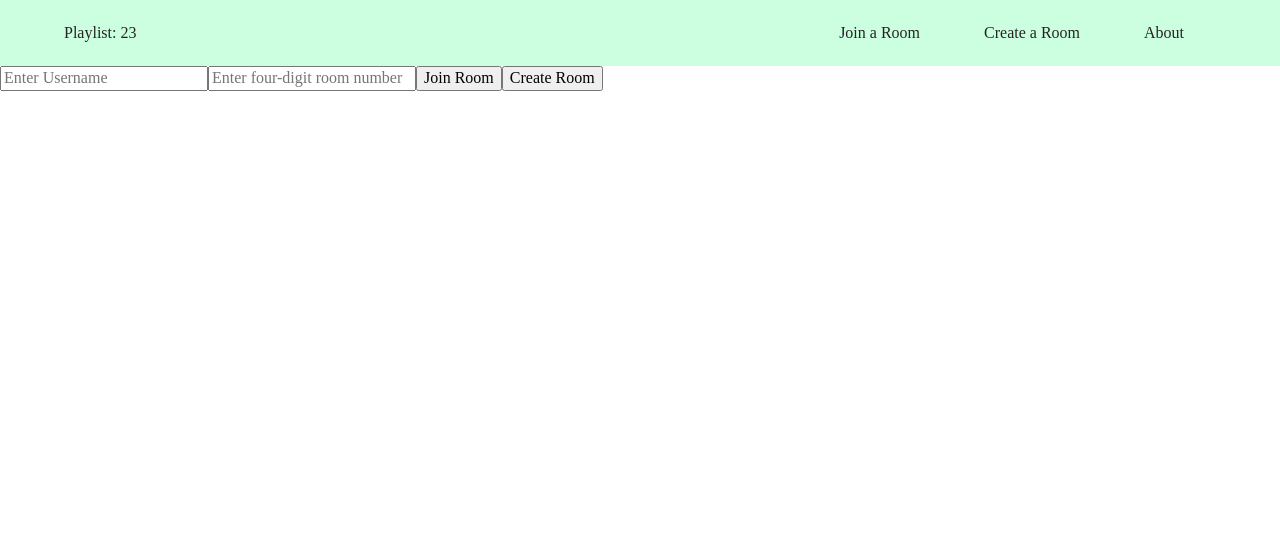
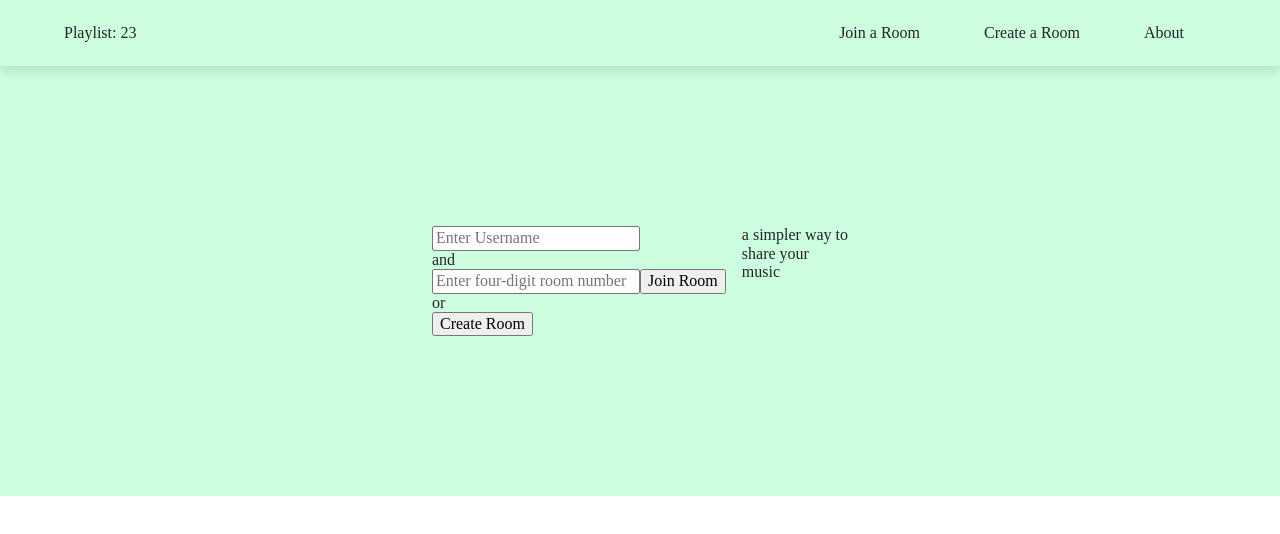
Before and after one commit to DaedalusFiction/playlist23, a React (Create React App) app in the folder client/: page / in a window 1280 px wide. Shown: the top 534 px of the page. Built offline with nearby package versions, Linux system fonts and the light colour scheme.

Commit message:
restructured home page html

```diff
--- a/client/src/App.css
+++ b/client/src/App.css
@@ -55,11 +55,19 @@ a {
     margin: 0 auto;
 }
 
+.flex {
+    display: flex;
+    gap: 1rem;
+}
+
 /* Header  */
 
 .header {
+    position: relative;
+    z-index: 1;
     background-color: var(--bg-primary);
     padding: 1.5rem 0;
+    box-shadow: 0px 5px 10px 1px rgba(0, 0, 0, 0.1);
 }
 
 .header .container {
@@ -79,3 +87,14 @@ a {
     text-decoration: underline;
     /* TODO: add animated underline */
 }
+
+/* Home */
+
+.home {
+    background-color: var(--bg-primary);
+}
+
+.home .flex {
+    justify-content: center;
+    padding: 20vh 0;
+}
--- a/client/src/routes/Home.js
+++ b/client/src/routes/Home.js
@@ -12,14 +12,33 @@ const Home = ({
 }) => {
     return (
         <>
+            <main className="home">
+                <div className="container">
+                    <div className="flex">
+                        <div className="home-left">
+                            <div className="home-buttons">
                                 <UsernameInput enterUsername={enterUsername} />
+                                <p>and</p>
                                 <JoinRoomButton
                                     joinRoom={joinRoom}
                                     roomNumber={roomNumber}
                                     enterRoomNumber={enterRoomNumber}
                                     joinError={joinError}
                                 />
+                                <p>or</p>
                                 <CreateRoomButton createRoom={createRoom} />
+                            </div>
+                        </div>
+                        <div className="home-right">
+                            <div className="home-hero">
+                                <p>a simpler way to</p>
+                                <p>share your</p>
+                                <p>music</p>
+                            </div>
+                        </div>
+                    </div>
+                </div>
+            </main>
         </>
     );
 };
--- a/client/src/routes/Room.js
+++ b/client/src/routes/Room.js
@@ -5,34 +5,34 @@ import moment from "moment";
 import "moment-timezone";
 
 const Room = ({ username }) => {
+    const [userName, setUsername] = useState(username);
     const params = useParams();
     const ENDPOINT = "http://localhost:4001";
+    //socket create as useState element and initialized so that it won't create a new connection every time page rerenders
     const [socket, setSocket] = useState(socketIOClient.connect(ENDPOINT));
 
     const [chatMessages, setChatMessages] = useState([
+        //welcome message
         {
             time: moment().format("h:mm a"),
             key: Date.now(),
             room: params.roomID,
-            user: username,
+            user: userName,
             message: `Welcome to room: ${params.roomID}`,
         },
     ]);
 
     useEffect(() => {
         socket.emit("joinRoom", params.roomID);
-        return () => {
-            socket.emit("leaveRoom", params.roomID);
-        };
     }, [params.roomID, socket]);
 
     useEffect(() => {
-        console.log("adding listeners");
+        //add listener for new chat messages, updates messages
         socket.on("chatMessage", (message) => {
             setChatMessages([...chatMessages, message]);
         });
         return () => {
-            console.log("listeners removed");
+            //clean up listeners
             socket.removeAllListeners();
         };
     }, [chatMessages, socket]);
@@ -42,7 +42,7 @@ const Room = ({ username }) => {
             time: moment().format("h:mm a"),
             key: Date.now(),
             room: params.roomID,
-            user: username,
+            user: userName,
             message: document.getElementById("chatMessageInput").value,
         };
 
```
Also changed, not shown: 1 other file (tests, documents, lock files or other folders). Lines whose indentation alone changed are shown as unchanged.
